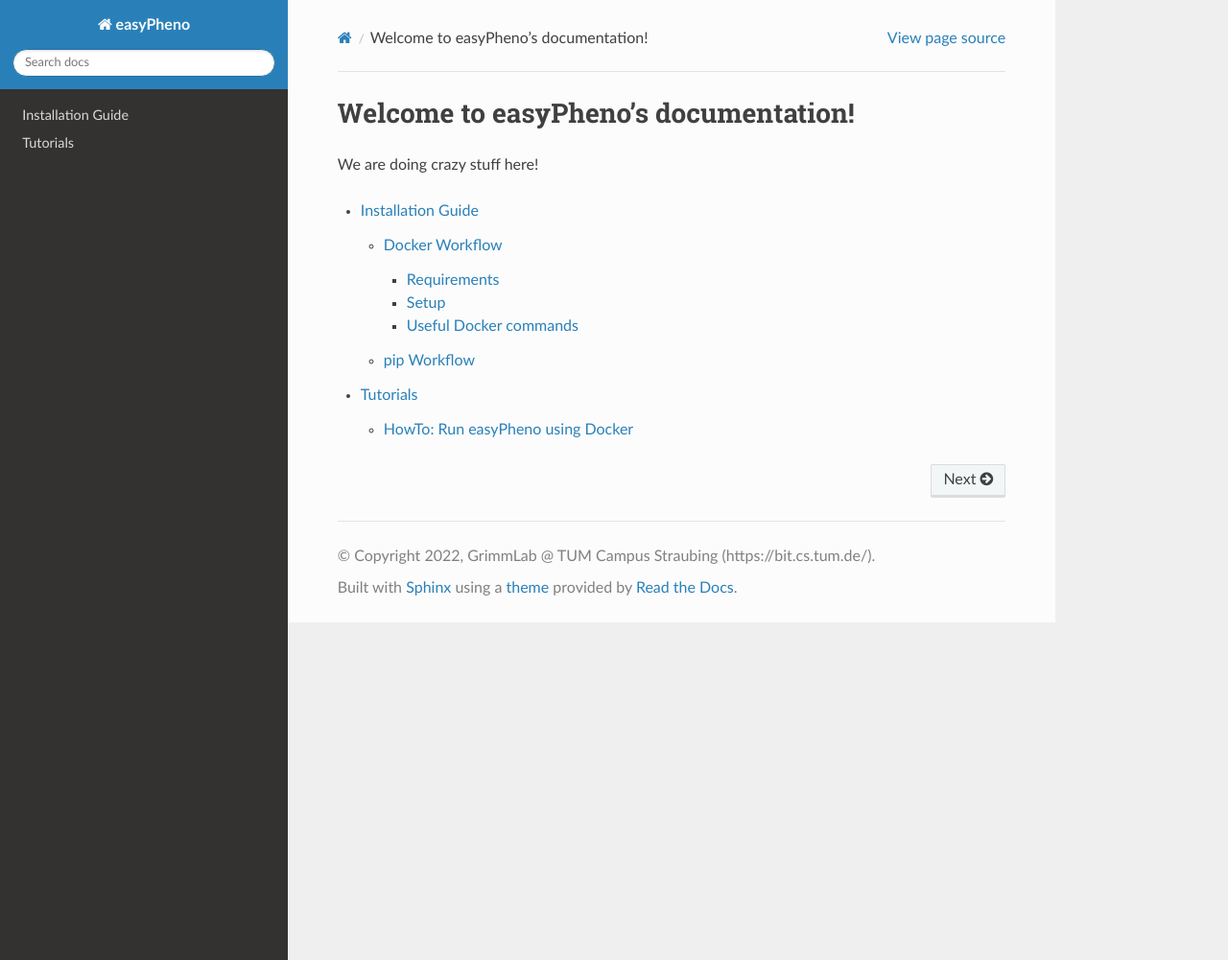
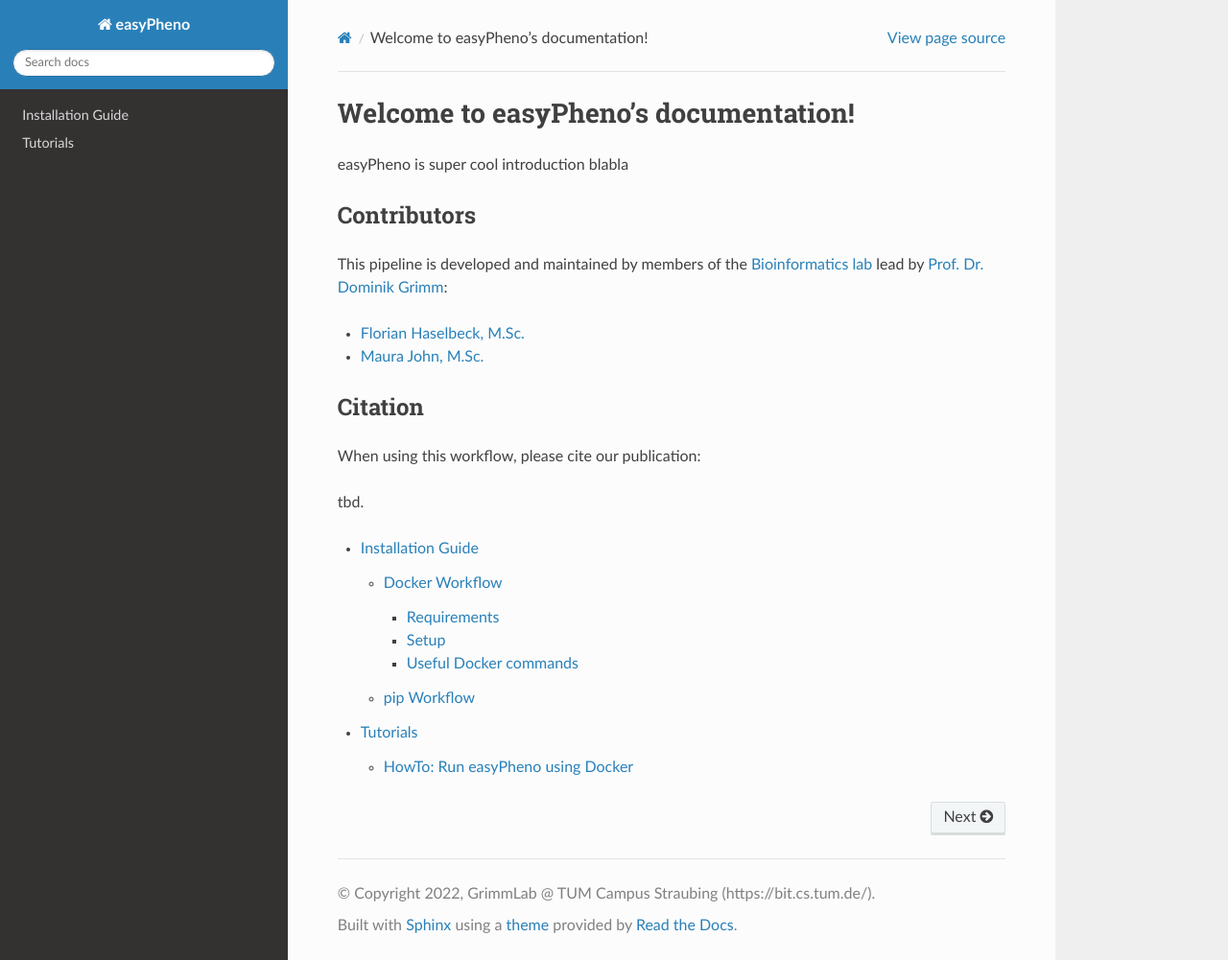
Before and after one commit to grimmlab/easyPheno, a Sphinx documentation site: the page built from docs/source/index.rst, in a window 1280 px wide and 1001 px high. Shown: the whole window at 96% size. Built offline with Sphinx 7.4.7 and the Read the Docs theme 2.0.0, drawn with Linux system fonts in a browser that asks for light colours.

```diff
--- a/docs/source/index.rst
+++ b/docs/source/index.rst
@@ -1,9 +1,25 @@
 Welcome to easyPheno's documentation!
 =====================================
-We are doing crazy stuff here!
+easyPheno is super cool introduction blabla
+
+
+
+Contributors
+----------------------------------------
+
+This pipeline is developed and maintained by members of the `Bioinformatics lab <https://bit.cs.tum.de>`_ lead by `Prof. Dr. Dominik Grimm <https://bit.cs.tum.de/team/dominik-grimm/>`_:
+
+- `Florian Haselbeck, M.Sc. <https://bit.cs.tum.de/team/florian-haselbeck/>`_
+- `Maura John, M.Sc. <https://bit.cs.tum.de/team/maura-john/>`_
+
+Citation
+---------------------
+When using this workflow, please cite our publication:
+
+tbd.
 
 .. toctree::
    :maxdepth: 4
 
    install
-   quickstart
+   tutorials
```
Also changed, not shown: easyPheno/__init__.py (+14 -6 lines), docs/source/tutorials.rst (renamed from docs/source/quickstart.rst).
